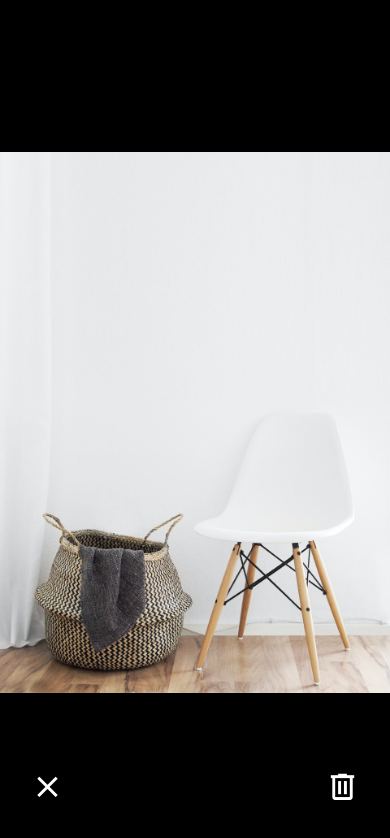
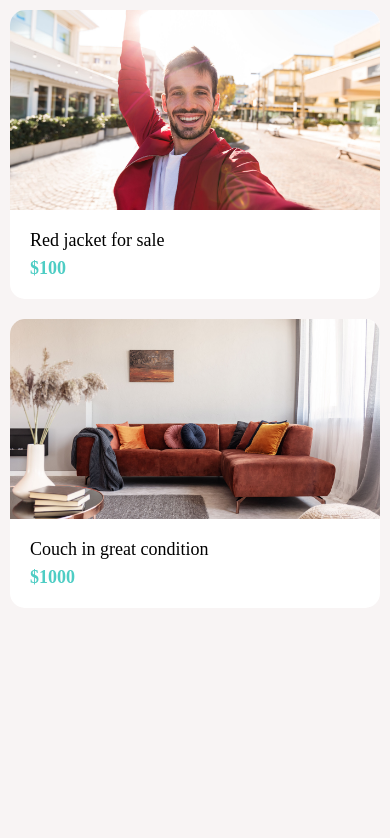
Before and after one commit to Prabodashan/Done-With-It-Mobile, a React Native app: screen / in a window 390 px wide. Shown: the top 838 px of the page. Built offline with nearby package versions, Linux system fonts and the light colour scheme.

Commit message:
Build account listing and messaged screens

```diff
--- a/App.js
+++ b/App.js
@@ -1,7 +1,10 @@
+import AccountScreen from "./app/screens/AccountScreen";
 import ListingDetailsScreen from "./app/screens/ListingDetailsScreen";
+import ListingsScreen from "./app/screens/ListingsScreen";
+import MessagesScreen from "./app/screens/MessagesScreen";
 import ViewImageScreen from "./app/screens/ViewImageScreen";
 import WelcomeScreen from "./app/screens/WelcomeScreen";
 
 export default function App() {
-  return <ViewImageScreen />;
+  return <ListingsScreen />;
 }
--- /dev/null
+++ b/app/components/Icon.js
@@ -0,0 +1,27 @@
+import React from "react";
+import { View } from "react-native";
+import { MaterialCommunityIcons } from "@expo/vector-icons";
+
+function Icon({
+  name,
+  size = 40,
+  backgroundColor = "#000",
+  iconColor = "#fff",
+}) {
+  return (
+    <View
+      style={{
+        width: size,
+        height: size,
+        borderRadius: size / 2,
+        backgroundColor,
+        justifyContent: "center",
+        alignItems: "center",
+      }}
+    >
+      <MaterialCommunityIcons name={name} color={iconColor} size={size * 0.5} />
+    </View>
+  );
+}
+
+export default Icon;
--- a/app/components/ListItem.js
+++ b/app/components/ListItem.js
@@ -1,31 +1,59 @@
 import React from "react";
-import { View, StyleSheet, Image } from "react-native";
+import {
+  View,
+  StyleSheet,
+  Image,
+  TouchableOpacity,
+  TouchableHighlight,
+} from "react-native";
 import AppText from "./AppText";
+import Swipeable from "react-native-gesture-handler/Swipeable";
 
 import colors from "../config/colors";
+import { GestureHandlerRootView } from "react-native-gesture-handler";
 
-function ListItem({ title, subTitle, image }) {
+function ListItem({
+  title,
+  subTitle,
+  image,
+  IconComponent,
+  onPress,
+  renderRightActions,
+}) {
   return (
-    <View style={styles.container}>
-      <Image style={styles.image} source={image} />
-      <View>
-        <AppText style={styles.title}>{title}</AppText>
-        <AppText style={styles.subTitle}>{subTitle}</AppText>
-      </View>
-    </View>
+    <GestureHandlerRootView>
+      <Swipeable renderRightActions={renderRightActions}>
+        <TouchableHighlight underlayColor={colors.light} onPress={onPress}>
+          <View style={styles.container}>
+            {IconComponent}
+            {image && <Image style={styles.image} source={image} />}
+            <View style={styles.detailsContainer}>
+              <AppText style={styles.title}>{title}</AppText>
+              {subTitle && (
+                <AppText style={styles.subTitle}>{subTitle}</AppText>
+              )}
+            </View>
+          </View>
+        </TouchableHighlight>
+      </Swipeable>
+    </GestureHandlerRootView>
   );
 }
 
 const styles = StyleSheet.create({
   container: {
     flexDirection: "row",
-    alignItems: "center",
+    padding: 15,
+    backgroundColor: colors.white,
+  },
+  detailsContainer: {
+    marginLeft: 10,
+    justifyContent: "center",
   },
   image: {
     width: 70,
     height: 70,
     borderRadius: 35,
-    marginRight: 10,
   },
   subTitle: {
     color: colors.medium,
--- /dev/null
+++ b/app/components/ListItemDeleteAction.js
@@ -0,0 +1,30 @@
+import React from "react";
+import { View, StyleSheet, TouchableWithoutFeedback } from "react-native";
+import { MaterialCommunityIcons } from "@expo/vector-icons";
+
+import colors from "../config/colors";
+
+function ListItemDeleteAction({ onPress }) {
+  return (
+    <TouchableWithoutFeedback onPress={onPress}>
+      <View style={styles.container}>
+        <MaterialCommunityIcons
+          name="trash-can"
+          size={35}
+          color={colors.white}
+        />
+      </View>
+    </TouchableWithoutFeedback>
+  );
+}
+
+const styles = StyleSheet.create({
+  container: {
+    backgroundColor: colors.danger,
+    width: 70,
+    justifyContent: "center",
+    alignItems: "center",
+  },
+});
+
+export default ListItemDeleteAction;
--- /dev/null
+++ b/app/components/ListItemSeparator.js
@@ -0,0 +1,18 @@
+import React from "react";
+import { StyleSheet, View } from "react-native";
+
+import colors from "../config/colors";
+
+function ListItemSeparator() {
+  return <View style={styles.separator} />;
+}
+
+const styles = StyleSheet.create({
+  separator: {
+    width: "100%",
+    height: 1,
+    backgroundColor: colors.light,
+  },
+});
+
+export default ListItemSeparator;
--- /dev/null
+++ b/app/components/Screen.js
@@ -0,0 +1,20 @@
+import React from "react";
+import Constants from "expo-constants";
+import { StyleSheet, SafeAreaView, View } from "react-native";
+
+function Screen({ children, style }) {
+  return (
+    <SafeAreaView style={[styles.screen, style]}>
+      <View style={style}>{children}</View>
+    </SafeAreaView>
+  );
+}
+
+const styles = StyleSheet.create({
+  screen: {
+    paddingTop: Constants.statusBarHeight,
+    flex: 1,
+  },
+});
+
+export default Screen;
--- a/app/config/colors.js
+++ b/app/config/colors.js
@@ -4,4 +4,6 @@
   black: "#000",
   white: "#fff",
   medium: "#6e6969",
+  light: "#f8f4f4",
+  danger: "#ff5252",
 };
--- /dev/null
+++ b/app/screens/AccountScreen.js
@@ -0,0 +1,103 @@
+import React from "react";
+import { StyleSheet, View, FlatList, Text, Image } from "react-native";
+
+import Screen from "../components/Screen";
+import ListItem from "../components/ListItem";
+import ListItemSeparatorComponent from "../components/ListItemSeparator";
+import colors from "../config/colors";
+import Icon from "../components/Icon";
+import AppText from "../components/AppText";
+
+const menuItems = [
+  {
+    title: "My Listings",
+    icon: {
+      name: "format-list-bulleted",
+      backgroundColor: colors.primary,
+    },
+  },
+  {
+    title: "My Messages",
+    icon: {
+      name: "email",
+      backgroundColor: colors.secondary,
+    },
+  },
+];
+
+function AccountScreen(props) {
+  return (
+    <Screen style={styles.screen}>
+      <View style={styles.container}>
+        <View style={{ flexDirection: "row" }}>
+          <Image style={styles.image} source={require("../assets/icon.png")} />
+          <View style={styles.detailsContainer}>
+            <AppText style={styles.title}>User Name</AppText>
+            <AppText style={styles.subTitle}>username@gmail.com</AppText>
+          </View>
+        </View>
+      </View>
+      <View style={styles.container}>
+        <FlatList
+          data={menuItems}
+          keyExtractor={(menuItem) => menuItem.title}
+          ItemSeparatorComponent={ListItemSeparatorComponent}
+          renderItem={({ item }) => (
+            <ListItem
+              title={item.title}
+              IconComponent={
+                <Icon
+                  name={item.icon.name}
+                  backgroundColor={item.icon.backgroundColor}
+                />
+              }
+            />
+          )}
+        />
+      </View>
+      <View style={styles.container}>
+        <View
+          style={[
+            styles.detailsContainer,
+            {
+              flexDirection: "row",
+              justifyContent: "flex-start",
+              alignItems: "center",
+            },
+          ]}
+        >
+          <Icon name="logout" backgroundColor="#ffe66d" />
+          <AppText style={[styles.title, { marginLeft: 10 }]}>Log Out</AppText>
+        </View>
+      </View>
+    </Screen>
+  );
+}
+
+const styles = StyleSheet.create({
+  screen: {
+    backgroundColor: colors.light,
+  },
+  container: {
+    marginVertical: 20,
+    backgroundColor: colors.white,
+    padding: 15,
+  },
+  detailsContainer: {
+    marginLeft: 10,
+    justifyContent: "center",
+  },
+  image: {
+    width: 70,
+    height: 70,
+    borderRadius: 35,
+  },
+  subTitle: {
+    color: colors.medium,
+  },
+  title: {
+    fontWeight: "500",
+  },
+});
+
+export default AccountScreen;
--- /dev/null
+++ b/app/screens/ListingsScreen.js
@@ -0,0 +1,48 @@
+import React from "react";
+import { FlatList, StyleSheet } from "react-native";
+
+import Screen from "../components/Screen";
+import Card from "../components/Card";
+import colors from "../config/colors";
+
+const listings = [
+  {
+    id: 1,
+    title: "Red jacket for sale",
+    price: 100,
+    image: require("../assets/jacket.jpg"),
+  },
+  {
+    id: 2,
+    title: "Couch in great condition",
+    price: 1000,
+    image: require("../assets/couch.jpg"),
+  },
+];
+
+function ListingsScreen(props) {
+  return (
+    <Screen style={styles.screen}>
+      <FlatList
+        data={listings}
+        keyExtractor={(listing) => listing.id.toString()}
+        renderItem={({ item }) => (
+          <Card
+            title={item.title}
+            subTitle={"$" + item.price}
+            image={item.image}
+          />
+        )}
+      />
+    </Screen>
+  );
+}
+
+const styles = StyleSheet.create({
+  screen: {
+    padding: 10,
+    backgroundColor: colors.light,
+  },
+});
+
+export default ListingsScreen;
--- /dev/null
+++ b/app/screens/MessagesScreen.js
@@ -0,0 +1,68 @@
+import React, { useState } from "react";
+import { FlatList, StyleSheet, View } from "react-native";
+
+import Screen from "../components/Screen";
+import ListItem from "../components/ListItem";
+import ListItemSeparator from "../components/ListItemSeparator";
+import ListItemDeleteAction from "../components/ListItemDeleteAction";
+
+const initialMessages = [
+  {
+    id: 1,
+    title: "T1",
+    description: "D1",
+    image: require("../assets/icon.png"),
+  },
+  {
+    id: 2,
+    title: "T2",
+    description: "D2",
+    image: require("../assets/icon.png"),
+  },
+];
+
+function MessagesScreen(props) {
+  const [messages, setMessages] = useState(initialMessages);
+  const [refreshing, setRefreshing] = useState(false);
+
+  const handleDelete = (message) => {
+    // Delete the message from messages
+    setMessages(messages.filter((m) => m.id !== message.id));
+  };
+
+  return (
+    <Screen>
+      <FlatList
+        data={messages}
+        keyExtractor={(message) => message.id.toString()}
+        renderItem={({ item }) => (
+          <ListItem
+            title={item.title}
+            subTitle={item.description}
+            image={item.image}
+            onPress={() => console.log("Message selected", item)}
+            renderRightActions={() => (
+              <ListItemDeleteAction onPress={() => handleDelete(item)} />
+            )}
+          />
+        )}
+        ItemSeparatorComponent={ListItemSeparator}
+        refreshing={refreshing}
+        onRefresh={() => {
+          setMessages([
+            {
+              id: 2,
+              title: "T2",
+              description: "D2",
+              image: require("../assets/icon.png"),
+            },
+          ]);
+        }}
+      />
+    </Screen>
+  );
+}
+
+const styles = StyleSheet.create({});
+
+export default MessagesScreen;
--- a/package.json
+++ b/package.json
@@ -10,9 +10,11 @@
   },
   "dependencies": {
     "expo": "~51.0.28",
+    "expo-constants": "~16.0.2",
     "expo-status-bar": "~1.12.1",
     "react": "18.2.0",
-    "react-native": "0.74.5"
+    "react-native": "0.74.5",
+    "react-native-gesture-handler": "~2.16.1"
   },
   "devDependencies": {
     "@babel/core": "^7.20.0"
```
Also changed, not shown: 1 other file (tests, documents, lock files or other folders).
